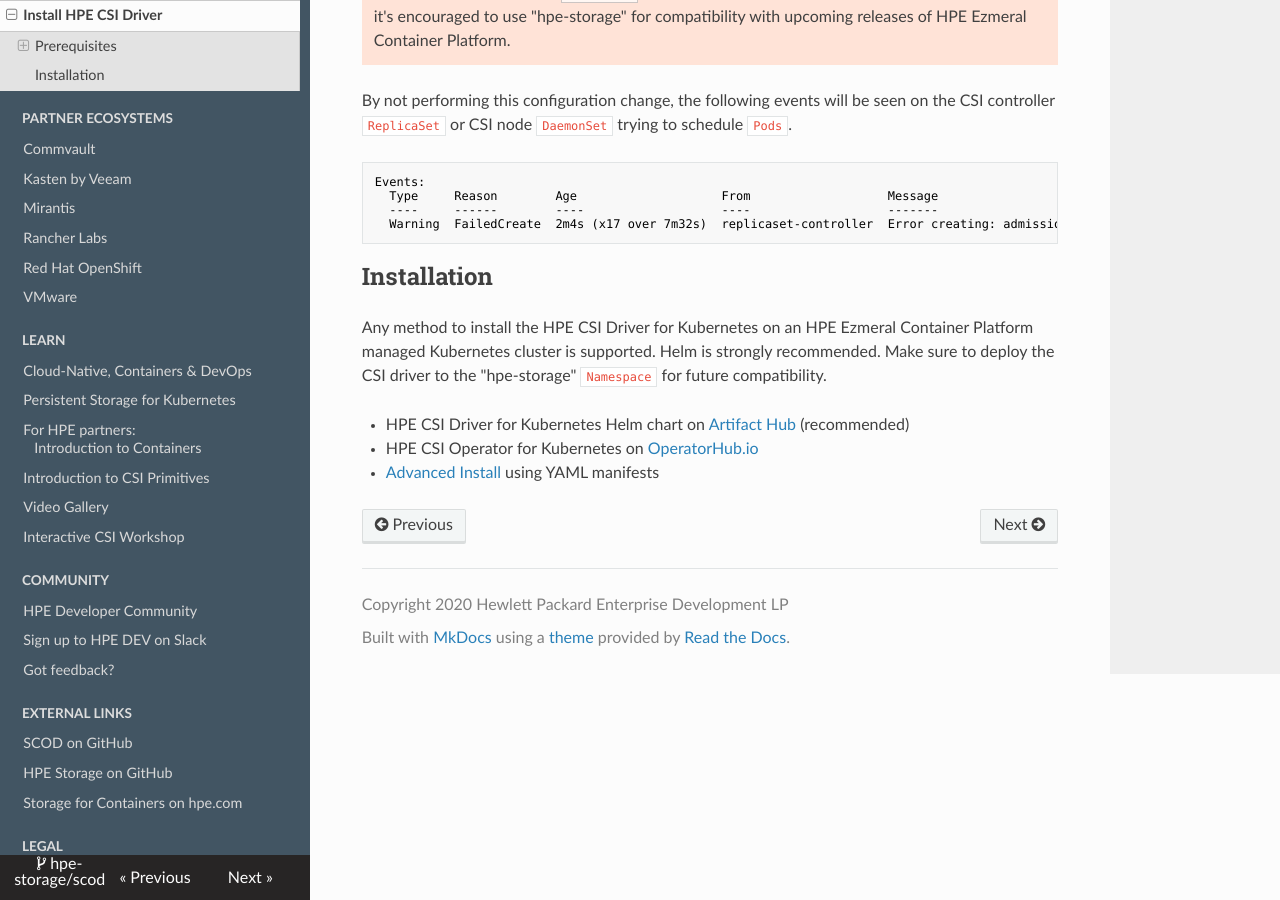
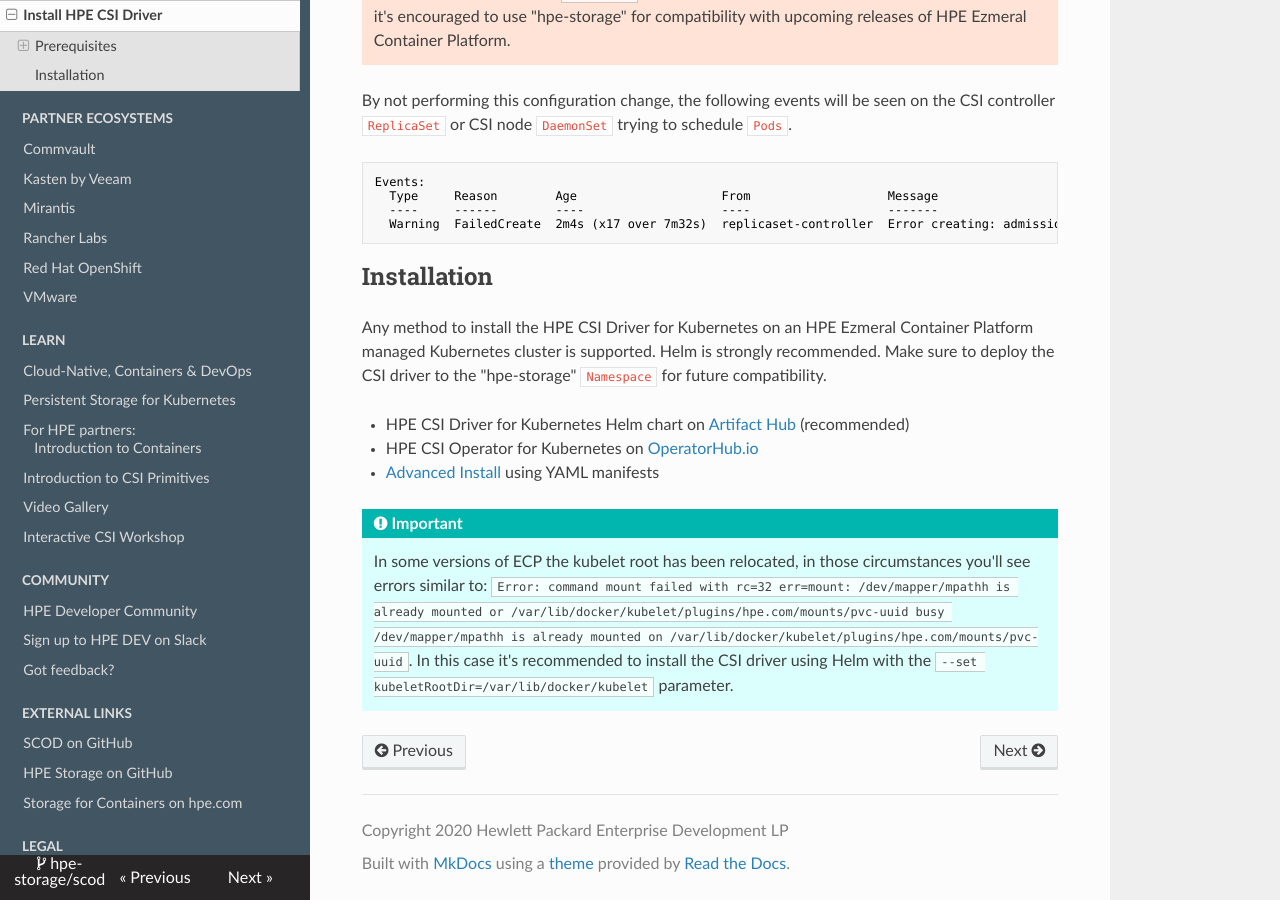
Before and after one commit to hpe-storage/scod, an MkDocs documentation site: the page built from docs/ezmeral_container_platform/install.md, in a window 1280 px wide and 900 px high, scrolled down 1396 px. Built offline with MkDocs 1.6.1, drawn with Linux system fonts in a browser that asks for light colours; nearby versions of some CDN libraries.

Commit message:
Ezmeral updates (#114)
Signed-off-by: Michael Mattsson <michael.mattsson@gmail.com>

```diff
--- a/docs/ezmeral_container_platform/install.md
+++ b/docs/ezmeral_container_platform/install.md
@@ -49,3 +49,6 @@
 - HPE CSI Driver for Kubernetes Helm chart on [Artifact Hub](https://artifacthub.io/packages/helm/hpe-storage/hpe-csi-driver) (recommended)
 - HPE CSI Operator for Kubernetes on [OperatorHub.io](https://operatorhub.io/operator/hpe-csi-operator)
 - [Advanced Install](../csi_driver/deployment.md#advanced_install) using YAML manifests
+
+!!! Important
+    In some versions of ECP the kubelet root has been relocated, in those circumstances you'll see errors similar to: `Error: command mount failed with rc=32 err=mount: /dev/mapper/mpathh is already mounted or /var/lib/docker/kubelet/plugins/hpe.com/mounts/pvc-uuid busy /dev/mapper/mpathh is already mounted on /var/lib/docker/kubelet/plugins/hpe.com/mounts/pvc-uuid`. In this case it's recommended to install the CSI driver using Helm with the `--set kubeletRootDir=/var/lib/docker/kubelet` parameter.
```
